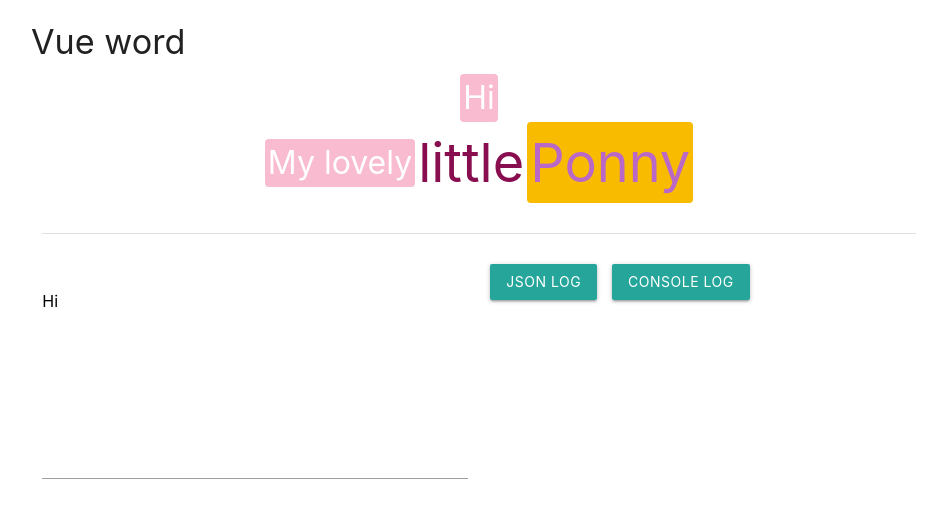
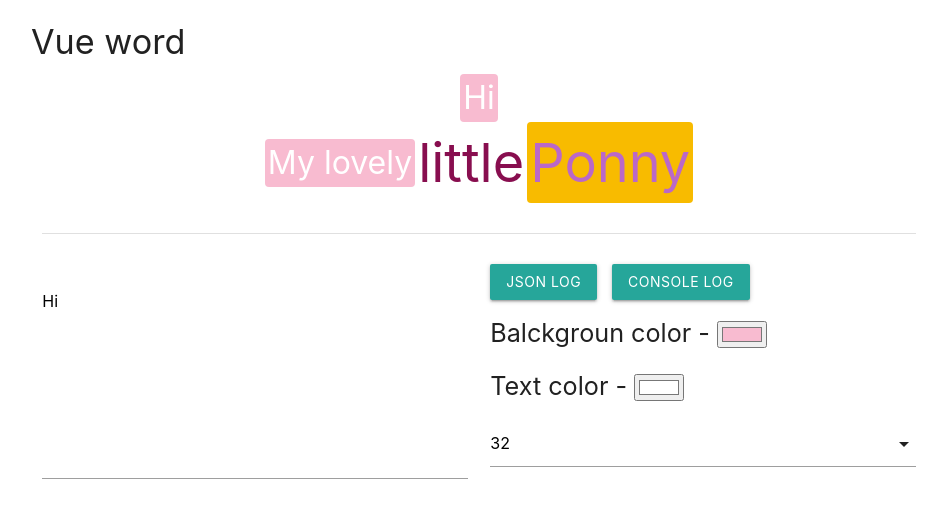
Before and after one commit to xelinel32/vue-word-task, a Vue app: page / in a window 1280 px wide. Shown: the top 518 px of the page, without its empty margins (161-1099 px from the left). Built offline with nearby package versions, Linux system fonts and the light colour scheme.

Commit message:
create select font-sizr

```diff
--- a/src/App.vue
+++ b/src/App.vue
@@ -15,6 +15,5 @@
 </script>
 
 <style lang="scss">
-  @import '~materialize-css/sass/materialize.scss';
   @import 'assets/styles.scss';
 </style>
--- a/src/assets/styles.scss
+++ b/src/assets/styles.scss
@@ -1,3 +1,4 @@
+@import '~materialize-css/sass/materialize.scss';
 *,
 *::after,
 *::before {
--- a/src/components/TextEditor.vue
+++ b/src/components/TextEditor.vue
@@ -47,6 +47,8 @@
             <button
               class="waves-effect waves-light btn"
               type="button"
+              aria-label="logJsonBlock"
+              title="JSON log"
               @click="isShowJson = !isShowJson"
             >
               JSON log
@@ -54,10 +56,36 @@
             <button
               class="waves-effect waves-light btn"
               type="button"
+              aria-label="logJson"
+              title="Console Log"
               @click="consoleLogJson"
             >
               Console Log
             </button>
+          </div>
+          <div class="text-editor__control">
+            <div class="input-field">
+              <span class="flow-text">Balckgroun color - </span>
+              <input
+                v-model="currentTextElement.textBackground"
+                type="color"
+                name="color"
+              />
+            </div>
+            <div class="input-field">
+              <span class="flow-text">Text color - </span>
+              <input
+                v-model="currentTextElement.color"
+                type="color"
+                name="color"
+              />
+            </div>
+            <div class="input-field">
+              <select ref="select" v-model="currentTextElement.textSize">
+                <option value="" disabled selected>Choose size</option>
+                <option v-for="s in sizes" :key="s" :value="s">{{ s }}</option>
+              </select>
+            </div>
           </div>
         </div>
       </div>
@@ -119,6 +147,7 @@
       ],
       currentElementId: 0,
       isShowJson: false,
+      select: null,
     }),
     computed: {
       withoutFirst() {
@@ -130,10 +159,26 @@
       currentTextElement() {
         return this.textElements.find(el => el.id === this.currentElementId)
       },
+      sizes() {
+        const sizes = []
+        for (let i = 8; i <= 72; i += 1) sizes.push(i)
+        return sizes
+      },
+    },
+    mounted() {
+      // eslint-disable-next-line no-undef
+      this.select = M.FormSelect.init(this.$refs.select)
+    },
+    destroyed() {
+      if (this.select && this.select.destroy) {
+        this.select.destroy()
+      }
     },
     methods: {
       seteSelectElem(id) {
         this.currentElementId = id
+        // eslint-disable-next-line no-undef
+        this.select = M.FormSelect.init(this.$refs.select)
       },
       consoleLogJson() {
         console.log(JSON.stringify(this.currentTextElement, null, 1))
@@ -165,7 +210,8 @@
       border: 1px solid #000;
       padding: 5px;
       border-radius: 3px;
-    }
+      pointer-events: none;
+      user-select: none;
     }
     .slide-enter-active {
       transition: all 0.3s ease;
@@ -178,4 +224,5 @@
       transform: translateY(-30%);
       opacity: 0;
     }
+  }
 </style>
--- a/src/main.js
+++ b/src/main.js
@@ -1,5 +1,6 @@
 import Vue from 'vue'
 import App from './App.vue'
+import 'materialize-css/dist/js/materialize'
 
 Vue.config.productionTip = false
 
```
Lines whose indentation alone changed are shown as unchanged.
